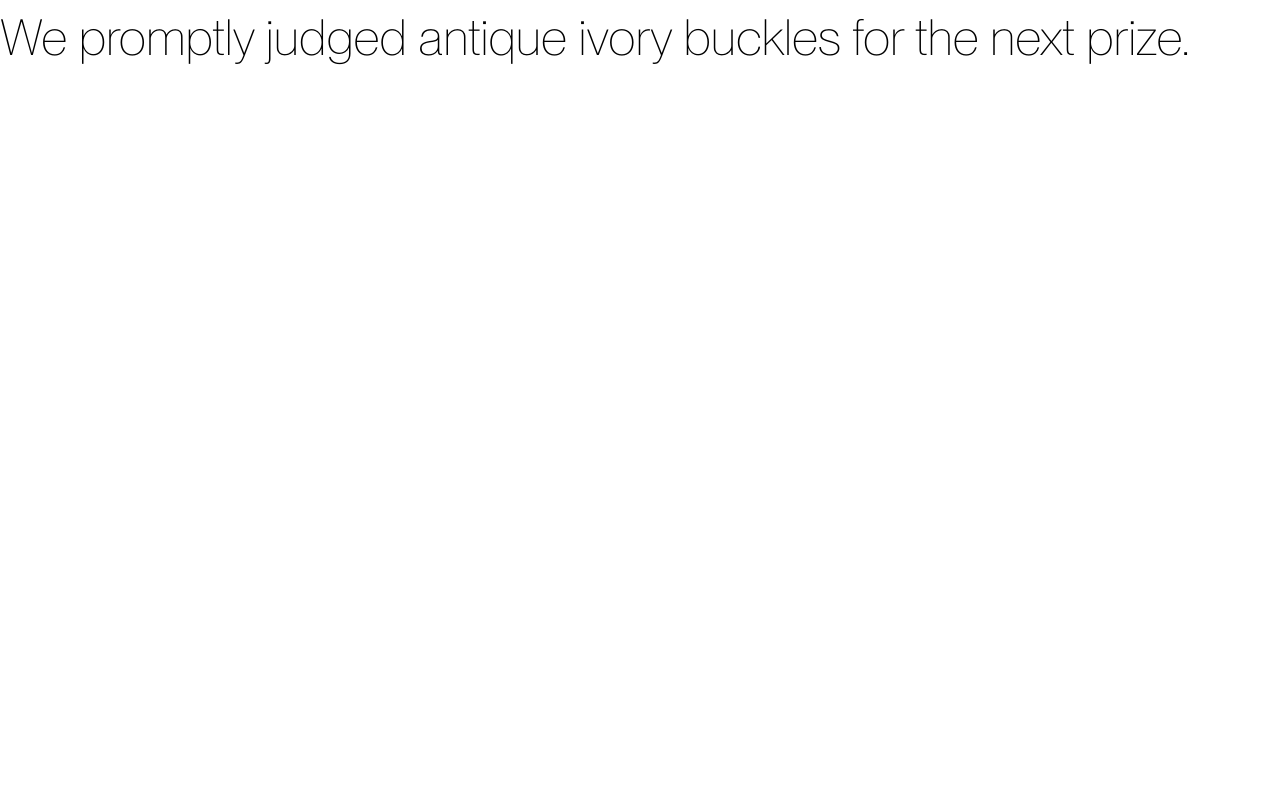
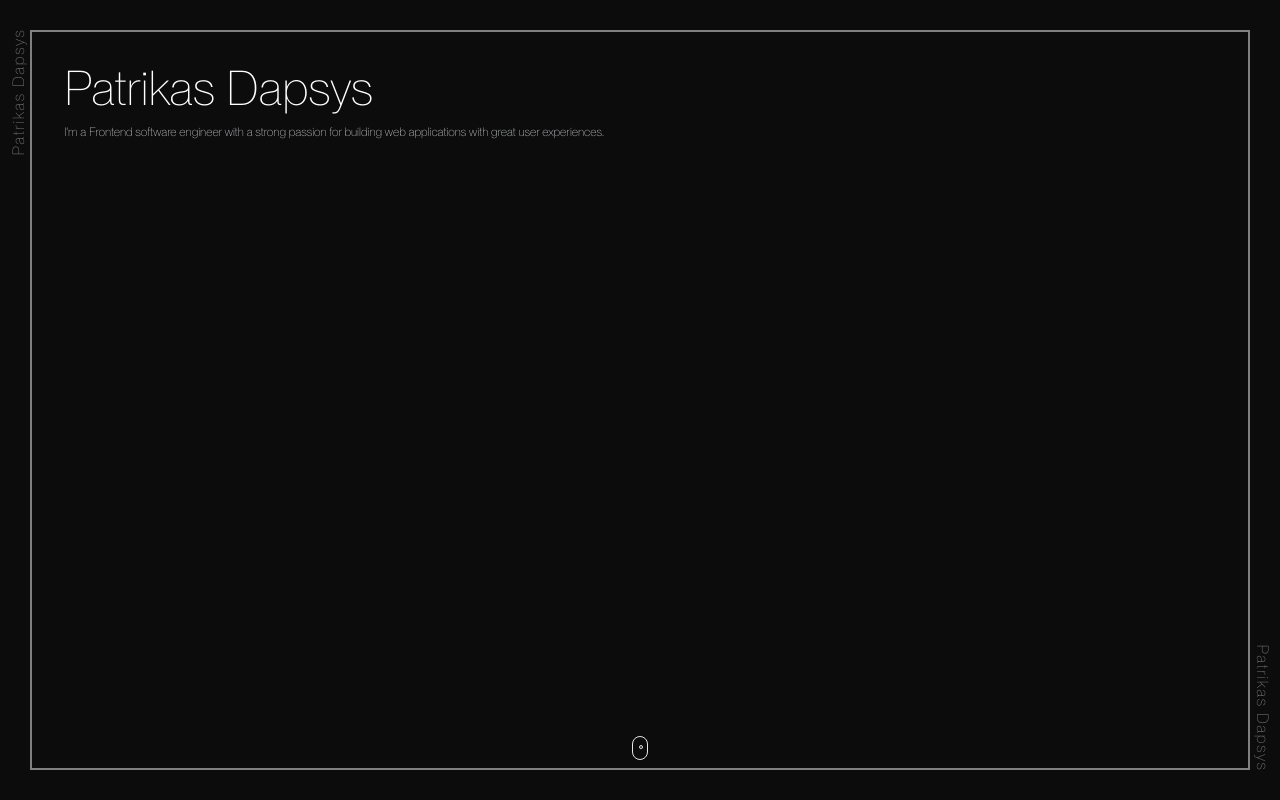
Before and after one commit to PatrikasDapsys/Eportfolio-07-23, a React (Vite) app: page / in a window 1280 px wide. Built offline with nearby package versions, Linux system fonts and the light colour scheme.

Commit message:
landing no js

```diff
--- a/src/components/LandingPage.jsx
+++ b/src/components/LandingPage.jsx
@@ -1,11 +1,35 @@
-import React from 'react'
+import React from "react";
 
 function LandingPage() {
+  const outsideText =
+    "text-primary-500 whitespace-nowrap absolute tracking-widest";
+
   return (
-    <div className='text-[50px]'>
-      We promptly judged antique ivory buckles for the next prize.
-    </div>
-  )
+    <section className="w-screen h-screen bg-primary-900 flex justify-center p-[30px] relative">
+      <span
+        className={outsideText + " left-[-45px] top-[80px] rotate-[270deg] "}
+      >
+        Patrikas Dapsys
+      </span>
+      <span
+        className={outsideText + " right-[-45px] bottom-[80px] rotate-[90deg] "}
+      >
+        Patrikas Dapsys
+      </span>
+      <div className="w-full border-2 border-primary-500">
+        <div className="text-white text-3xl p-8 w-[50%]">
+          <div className="mb-3 text-5xl">Patrikas Dapsys</div>
+          <div className="text-xs text-gray-200">
+            I'm a Frontend software engineer with a strong passion for building
+            web applications with great user experiences.
+          </div>
+        </div>
+        <div className="w-[16px] h-6 border rounded-full block absolute bottom-10 left-1/2 transform -translate-x-1/2">
+          <div className="w-1 h-1 border rounded-full absolute top-[5px] left-[5.5px] animate-bouncing"></div>
+        </div>
+      </div>
+    </section>
+  );
 }
 
-export default LandingPage
+export default LandingPage;
--- a/tailwind.config.js
+++ b/tailwind.config.js
@@ -2,7 +2,26 @@
 export default {
   content: ["./src/**/*.{js,jsx,ts,tsx}"],
   theme: {
-    extend: {},
+    extend: {
+      colors: {
+        "primary-900": "#0c0c0c",
+        "primary-300": "#A8A8A8",
+        "primary-500": "#808080",
+      },
+      keyframes: {
+        bouncing: {
+          "0%": {
+            transform:  'translateY(0px)'
+          },
+          '100%': {
+            transform:  'translateY(6px)'
+          }
+        }
+      },
+      animation: {
+        'bouncing': 'bouncing 400ms alternate infinite'
+      }
+    },
   },
   purge: ["./index.html", "./src/**/*.{js,jsx,ts,tsx}"],
   plugins: [],
```
